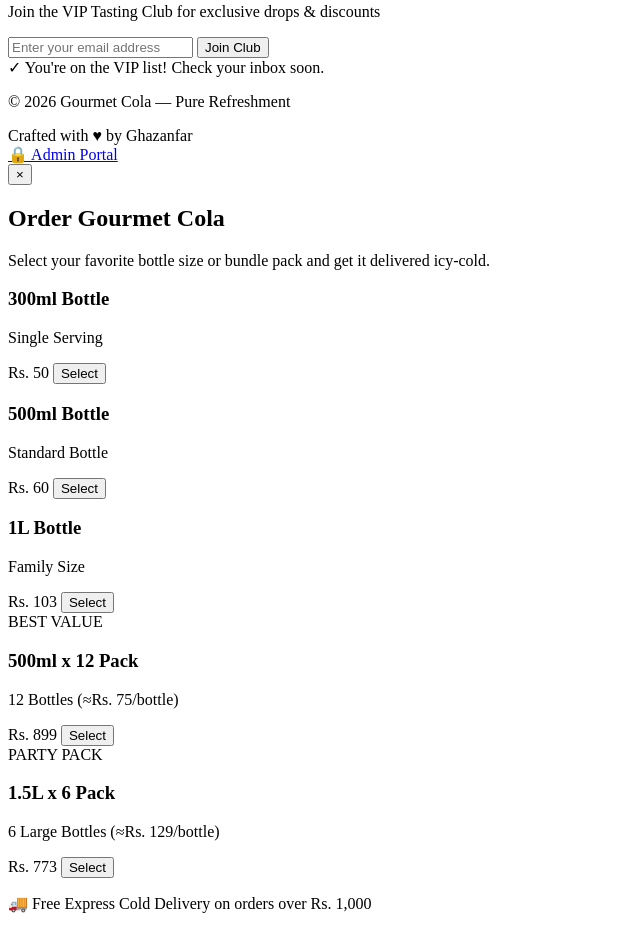
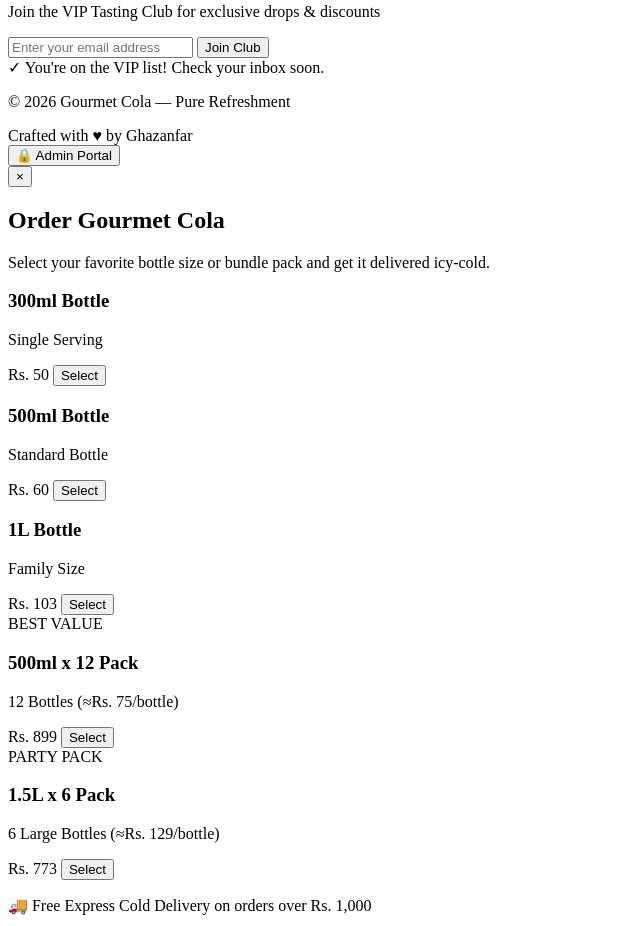
Before and after one commit to Goharali-web/gourmet-cola-test, a website built with Vite: page index.html in a window 1280 px wide. Shown: the part 1273-2199 px from the top of the page, without its empty margins (0-640 px from the left). Built offline with nearby package versions, Linux system fonts and the light colour scheme; a script that the page names is missing.

```diff
--- a/index.html
+++ b/index.html
@@ -251,9 +251,9 @@
         <span>by</span>
         <span class="creator-name">Ghazanfar</span>
       </div>
-      <a href="javascript:void(0)" id="open-admin-link" class="footer-admin-link">
+      <button type="button" id="open-admin-link" class="footer-admin-link" onclick="openAdminModal()">
         <span class="lock-icon">🔒</span> Admin Portal
-      </a>
+      </button>
     </div>
   </footer>
 
```
